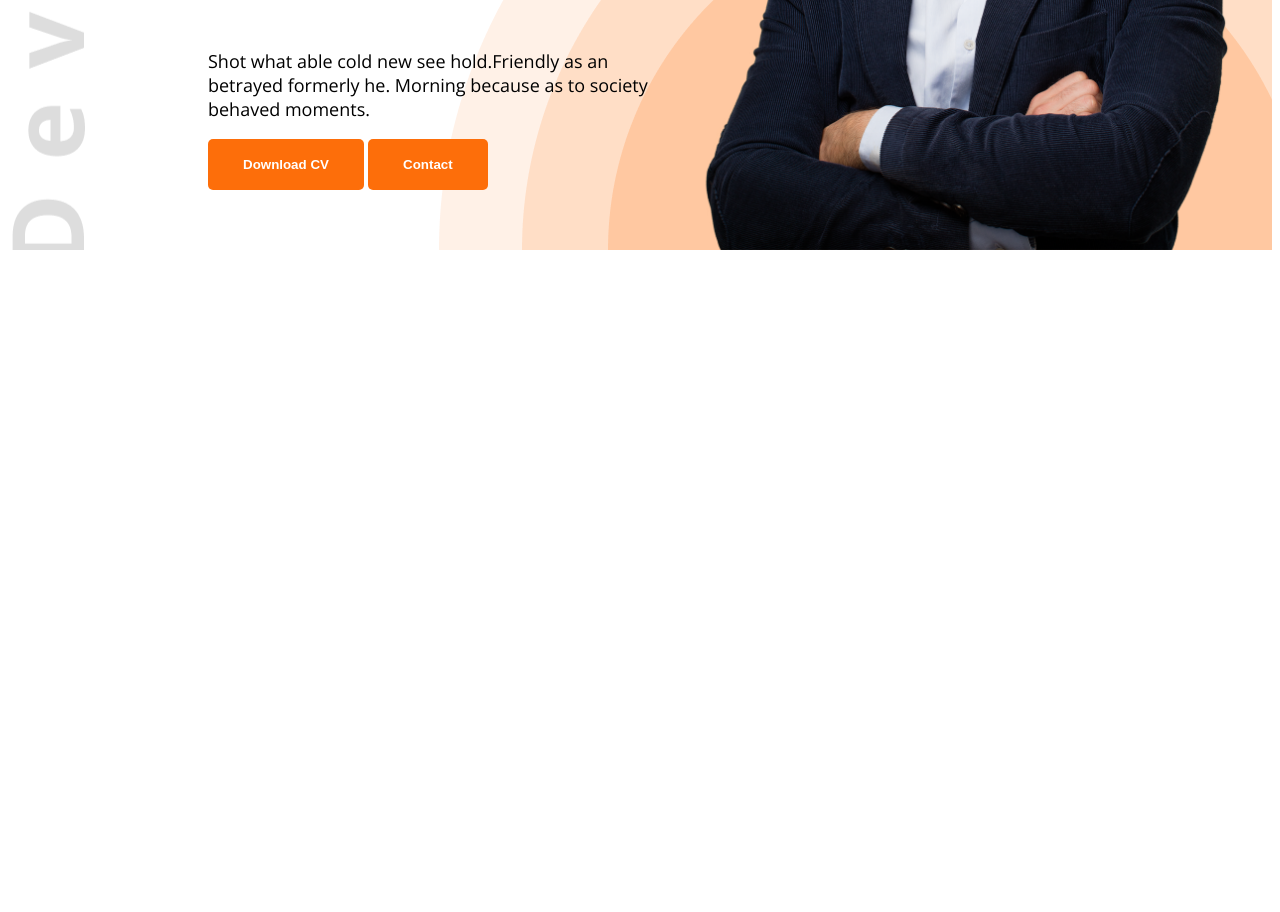
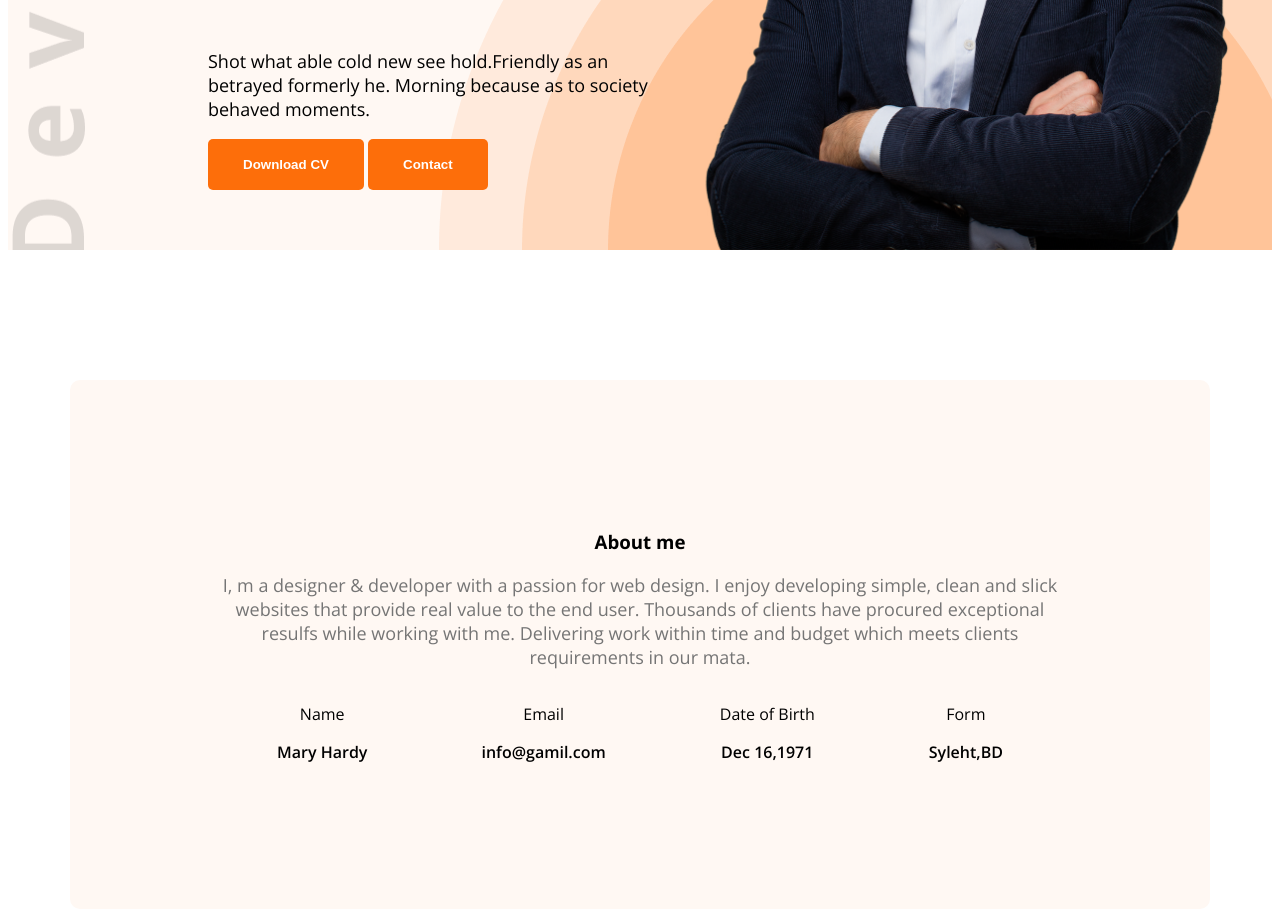
Before and after one commit to Kachamoric/web-developer--portfolio, a plain HTML site: page index.html in a window 1280 px wide. Shown: the part 512-1424 px from the top of the page. Before the commit the page ends 800 px from the top, so only its background shows below. Drawn offline with nearby package versions, Linux system fonts and the light colour scheme.

Commit message:
about me

```diff
--- a/index.html
+++ b/index.html
@@ -10,7 +10,7 @@
     <link rel="stylesheet" href="styles/protfolio.css">
 </head>
 <body class="open-sans-normal">
-    <header class="header">
+    <header class="header scendary-bg">
 <nav>
     <h3 class="nav-title">Ma<span class="text-primary">r</span>y</h3>
     <ul>
@@ -34,7 +34,31 @@
 </div>
     </header>
     <main>
+<section class="about scendary-bg">
+    <h3 class="section">About me</h3>
+    <p class="section-description">
+        I, m a designer & developer with a passion for web design. I enjoy developing simple, clean and slick websites that provide real value to the end user. Thousands of clients have procured exceptional resulfs while working with me. Delivering work within time and budget which meets clients requirements in our mata.
+    </p>
+    <div class="about-items">
+        <div class="about-item">
+            <p class="item-title">Name</p>
+            <p class="item-description">Mary Hardy</p>
+          </div>
+          <div class="about-item">
+            <p class="item-title">Email</p>
+            <p class="item-description">info@gamil.com</p>
+          </div>
+          <div class="about-item">
+            <p class="item-title">Date of Birth</p>
+            <p class="item-description"> Dec 16,1971</p>
+          </div>
+          <div class="about-item">
+            <p class="item-title">Form</p>
+            <p class="item-description">Syleht,BD</p>
+          </div>
 
+    </div>
+</section>
     </main>
     <footer>
 
--- a/styles/protfolio.css
+++ b/styles/protfolio.css
@@ -9,6 +9,9 @@
     "wdth" 100;
 }
 /* shared style */
+.scendary-bg{
+    background-color: #FFF8F3;
+}
 .text-primary{
     color: #FD6E0A;
 }
@@ -79,3 +82,35 @@ nav li a{
 .banner-profile-pic{
     width:580px ;
 }
+.section-title{
+    font-size: 35px;
+    font-weight: bold;
+    color: #181818;
+
+}
+.section-description{
+    font-size: 18px;
+    color: #757575;
+}
+/* main styles */
+main{
+    max-width: 1140px;
+    margin: 0 auto;
+}
+/* about styles */
+.about{
+border-radius: 10px;
+padding: 130px 150px;
+text-align: center;
+margin-top: 130px;
+
+}
+.about-items{
+    display: flex;
+    justify-content: space-around;
+
+
+}
+.item-description{
+    font-weight: 600;
+}
```
